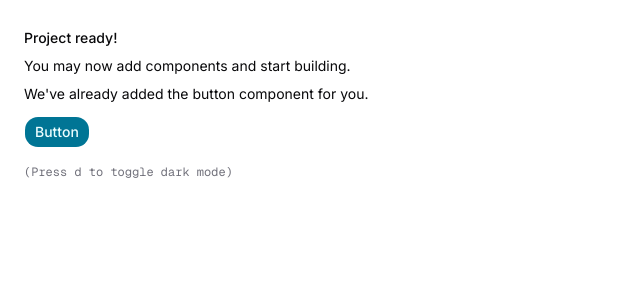
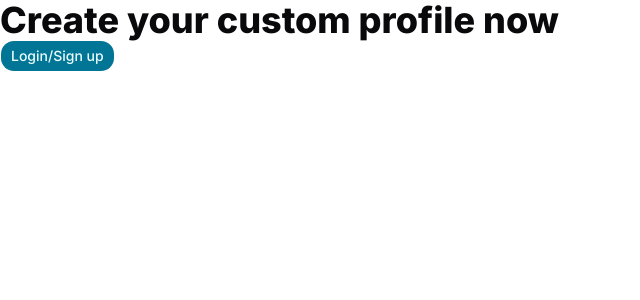
Before and after one commit to RaptorAssassin/profile-builder, a Next.js app: page / in a window 1280 px wide. Shown: the top 300 px of the page, without its empty margins (0-640 px from the left). Built offline with nearby package versions, Linux system fonts and the light colour scheme.

Commit message:
initial commit

```diff
--- /dev/null
+++ b/app/[username]/page.tsx
@@ -0,0 +1,9 @@
+type UserPageProps = {
+  params: {
+    username: string
+  }
+}
+
+export default function UserPage({ params: { username } }: UserPageProps) {
+  // page for testing layout and rough design
+}
--- a/app/page.tsx
+++ b/app/page.tsx
@@ -1,19 +1,15 @@
 import { Button } from "@/components/ui/button"
+import Link from "next/link"
 
 export default function Page() {
   return (
-    <div className="flex min-h-svh p-6">
-      <div className="flex max-w-md min-w-0 flex-col gap-4 text-sm leading-loose">
-        <div>
-          <h1 className="font-medium">Project ready!</h1>
-          <p>You may now add components and start building.</p>
-          <p>We&apos;ve already added the button component for you.</p>
-          <Button className="mt-2">Button</Button>
-        </div>
-        <div className="font-mono text-xs text-muted-foreground">
-          (Press <kbd>d</kbd> to toggle dark mode)
-        </div>
-      </div>
+    <div className="h-full w-full">
+      <h1 className="text-4xl font-extrabold">
+        Create your custom profile now
+      </h1>
+      <Link href="/auth">
+        <Button>Login/Sign up</Button>
+      </Link>
     </div>
   )
 }
--- /dev/null
+++ b/lib/data.ts
@@ -0,0 +1,11 @@
+// Usernames that cannot be chosen to prevent conflicts with existing pages and routes
+export const RESERVED_USERNAMES = [
+  "dashboard",
+  "login",
+  "signup",
+  "auth",
+  "admin",
+  "test",
+  "example",
+  "profile",
+]
```
Also changed, not shown: app/auth/page.tsx (added).
